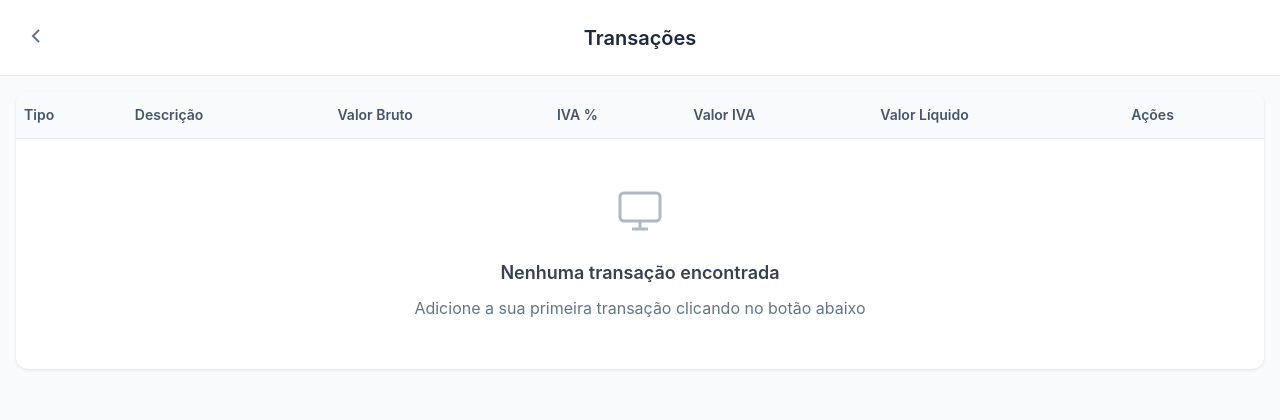
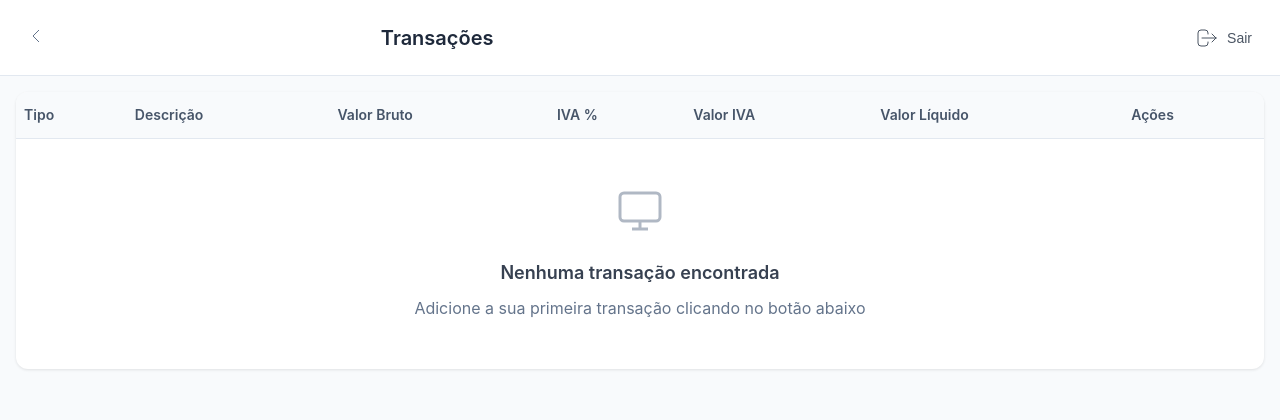
Before and after one commit to BrunoKorpuzCoelho/Cadete_V1, a Flask app: page /expenses in a window 1280 px wide. Shown: the top 420 px of the page. Run offline with Flask 3, Linux system fonts and the light colour scheme; a user stored in the database is signed in; lists and menus that the app fills with data are empty.

Commit message:
Add user type to User model and improve UI for roles
Introduces a 'type' field to the User model to distinguish between Admin and User roles. Updates seed data and user creation logic to set user type. Modifies the /expenses route and template to pass user type to the frontend, enabling conditional UI logic. Enhances the expenses page and JS to show/hide IVA fields based on user type and transaction type. Adds logout button styling and improves modal and navigation behaviors.

```diff
--- a/app.py
+++ b/app.py
@@ -78,11 +78,13 @@ def logout():
 @app.route('/expenses')
 @login_required
 def expenses():
-    return render_template('expenses.html')
+    user_type = current_user.type
+
+    return render_template( 'expenses.html',  user_type=user_type)
 
 if __name__ == '__main__':
     with app.app_context():
         db.create_all()
         install_core()
 
-    app.run(debug=True)
+    app.run(debug=True, host='0.0.0.0', port=5000)
--- a/instance/base.py
+++ b/instance/base.py
@@ -9,6 +9,7 @@ class User(UserMixin, db.Model):
     username = db.Column(db.String(25), unique=True)
     password = db.Column(db.String(255))
     name = db.Column(db.String(100))
+    type = db.Column(db.String(50), default="User")
     active = db.Column(db.Boolean, default=True)
     is_locked = db.Column(db.Boolean, default=False)
     last_login = db.Column(db.DateTime)
@@ -16,9 +17,10 @@ class User(UserMixin, db.Model):
     create_date = db.Column(db.DateTime, default=db.func.current_timestamp())
     write_date = db.Column(db.DateTime, default=db.func.current_timestamp(), onupdate=db.func.current_timestamp())
 
-    def __init__(self, username, password, name, write_date, active=True):
+    def __init__(self, username, password, name, write_date, active=True, user_type="user"):
         self.username = username
         self.password = password
         self.name = name
         self.write_date = write_date
         self.active = active
+        self.type = user_type
--- a/instance/seeds/users.py
+++ b/instance/seeds/users.py
@@ -9,6 +9,7 @@ def create_admin():
             username="cubix",
             password="cubix",
             name="Administrator",
+            type="Admin",
             write_date=datetime.now()
         )
         user.is_locked = False
@@ -24,6 +25,7 @@ def create_basic_user():
             username="user",
             password="user",
             name="Basic User",
+            type="User",
             write_date=datetime.now()
         )
         user.is_locked = False
--- a/static/expenses/css/main.css
+++ b/static/expenses/css/main.css
@@ -329,3 +329,28 @@ body {
     width: 100%;
   }
 }
+
+.logout-btn {
+    display: flex;
+    align-items: center;
+    gap: 0.5rem;
+    padding: 0.5rem 0.75rem;
+    font-size: 0.875rem;
+    font-weight: 500;
+    color: #4b5563;
+    background: none;
+    border: none;
+    border-radius: 0.5rem;
+    cursor: pointer;
+    transition: all 0.2s;
+}
+
+.logout-btn:hover {
+    color: #111827;
+    background-color: #f3f4f6;
+}
+
+.icon {
+  width: 1.5rem;
+  height: 1.5rem;
+}
--- a/templates/dashboard.html
+++ b/templates/dashboard.html
@@ -12,7 +12,7 @@
         <div class="header-content">
             <button class="logout-btn" onclick="handleLogout()">
                 <svg class="icon" fill="none" stroke="currentColor" viewBox="0 0 24 24">
-                    <path stroke-linecap="round" stroke-linejoin="round" stroke-width="2" d="M17 16l4-4m0 0l-4-4m4 4H7m6 4v1a3 3 0 01-3 3H6a3 3 0 01-3-3V7a3 3 0 013-3h4a3 3 0 013 3v1"/>
+                    <path stroke-linecap="round" stroke-linejoin="round" stroke-width="1" d="M17 16l4-4m0 0l-4-4m4 4H7m6 4v1a3 3 0 01-3 3H6a3 3 0 01-3-3V7a3 3 0 013-3h4a3 3 0 013 3v1"/>
                 </svg>
                 Sair
             </button>
--- a/templates/expenses.html
+++ b/templates/expenses.html
@@ -6,21 +6,26 @@
     <title>Gestão de Transações</title>
     <link rel="stylesheet" href="/static/expenses/css/main.css">
 </head>
-<body>
-    <!-- Header -->
+<body data-user-type="{{ user_type }}">
     <header class="header">
         <button class="back-btn" onclick="goBack()">
-            <svg width="24" height="24" viewBox="0 0 24 24" fill="none" stroke="currentColor" stroke-width="2">
+            <svg width="24" height="24" viewBox="0 0 24 24" fill="none" stroke="currentColor" stroke-width="1">
                 <path d="m15 18-6-6 6-6"/>
             </svg>
         </button>
         <h1>Transações</h1>
         <div class="header-spacer"></div>
+        <div class="header-content">
+            <button class="logout-btn" onclick="handleLogout()">
+                <svg class="icon" fill="none" stroke="currentColor" viewBox="0 0 24 24">
+                    <path stroke-linecap="round" stroke-linejoin="round" stroke-width="1" d="M17 16l4-4m0 0l-4-4m4 4H7m6 4v1a3 3 0 01-3 3H6a3 3 0 01-3-3V7a3 3 0 013-3h4a3 3 0 013 3v1"/>
+                </svg>
+                Sair
+            </button>
+        </div>
     </header>
 
-    <!-- Main Content -->
     <main class="main-content">
-        <!-- Transactions Table -->
         <div class="table-container">
             <div class="table-wrapper">
                 <table class="transactions-table">
```
Also changed, not shown: static/expenses/js/main.js (+39 -16 lines), instance/test.db.
